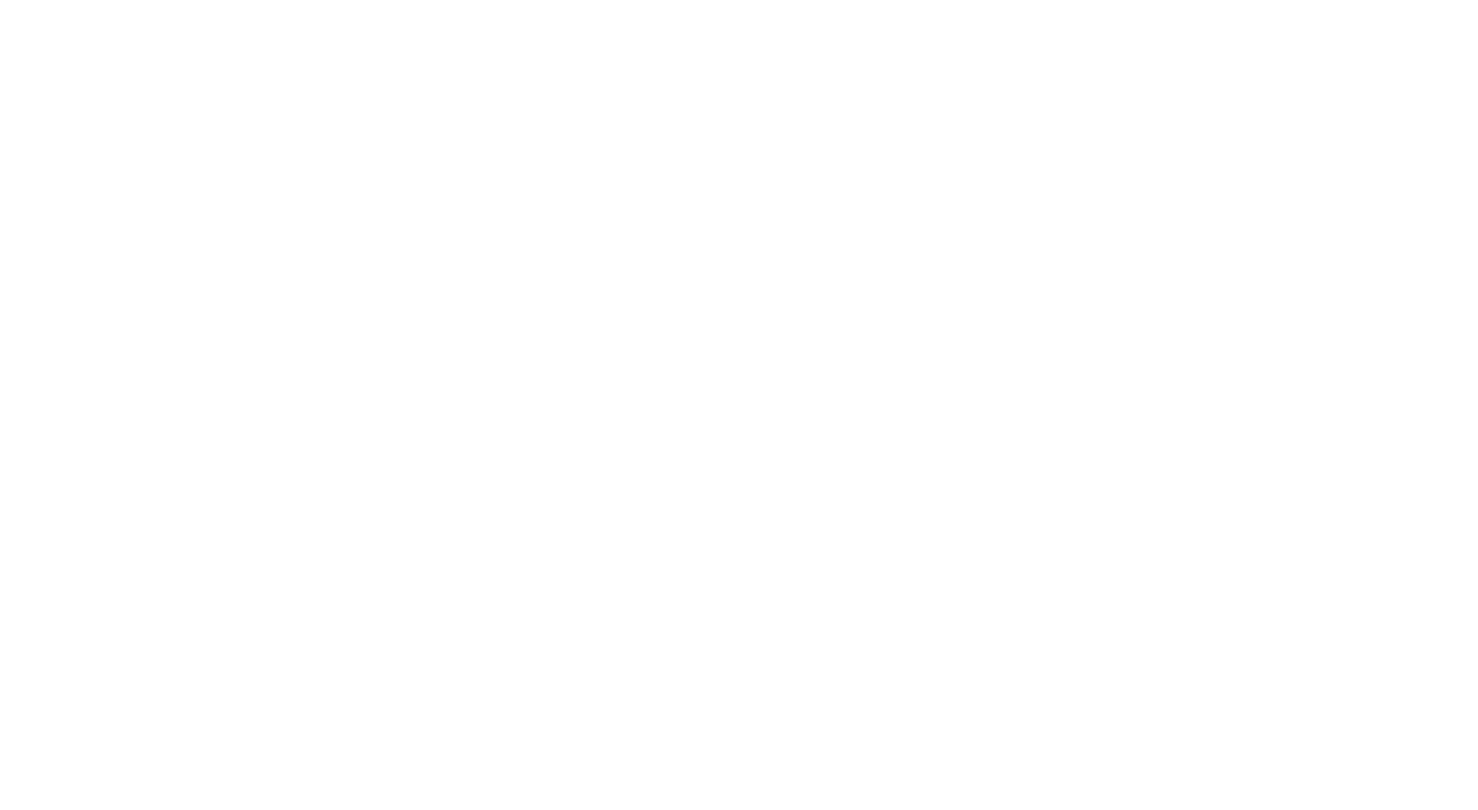
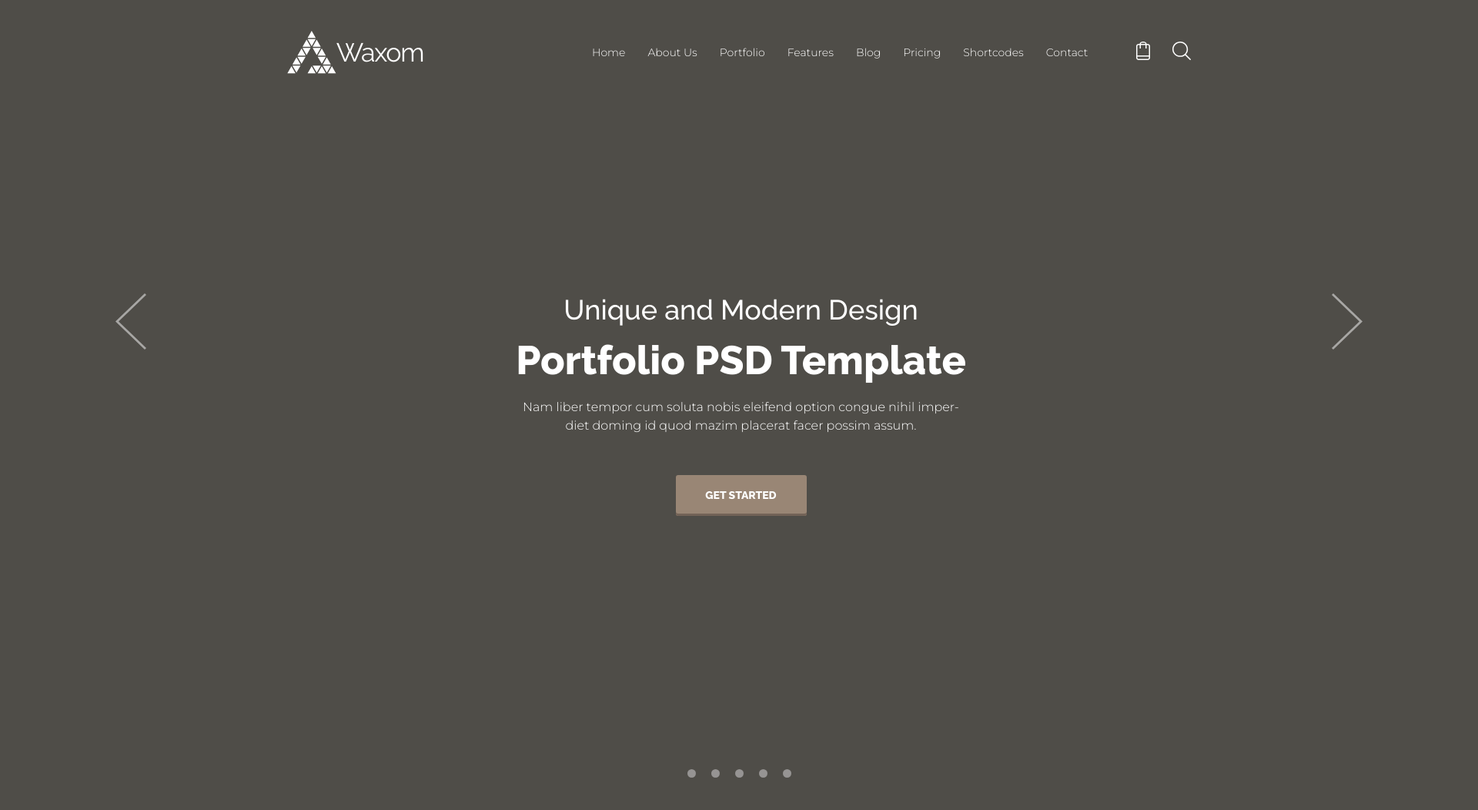
Before and after one commit to 6609at/6609at.github.io, a plain HTML site: page index.html in a window 1280 px wide. Shown: the whole page at 77% size, 1920 px wide, since content can reach past the window. Before the commit the page ends 800 px from the top, so only its background shows below. Drawn offline with Linux system fonts and the light colour scheme.

Commit message:
Add & edit header site
main change

```diff
--- a/index.html
+++ b/index.html
@@ -1,10 +1,72 @@
 <!DOCTYPE html>
 <html lang="en">
+
 <head>
     <meta charset="UTF-8">
-    <title>Document</title>
-</head>
+    <title>Waxom</title>
+    <link rel="stylesheet" href="style/style.css"> </head>
+    <link href="https://fonts.googleapis.com/css2?family=Raleway:wght@300;400;500;600;800&display=swap" rel="stylesheet">
+    <link href="https://fonts.googleapis.com/css2?family=Montserrat:wght@300&display=swap" rel="stylesheet">
+
 <body>
+    <header class="header ">
+        <section class="header-menu">
+            <a href="index.html" class="header-logo">
+                <svg xmlns="http://www.w3.org/2000/svg" xmlns:xlink="http://www.w3.org/1999/xlink" width="64" height="56" class="svg">
+                <path d="M52.873,55.128 L58.125,45.939 L63.377,55.128 L52.873,55.128 ZM46.303,45.172 L56.811,45.172 L51.557,54.359 L46.303,45.172 ZM51.557,34.451 L56.811,43.641 L46.303,43.641 L51.557,34.451 ZM39.738,33.686 L50.243,33.686 L44.990,42.874 L39.738,33.686 ZM44.990,22.967 L50.243,32.154 L39.738,32.154 L44.990,22.967 ZM33.168,22.202 L43.676,22.202 L38.422,31.390 L33.168,22.202 ZM38.422,11.480 L43.676,20.671 L33.168,20.671 L38.422,11.480 ZM26.600,10.713 L37.108,10.713 L31.854,19.905 L26.600,10.713 ZM31.854,-0.006 L37.108,9.184 L26.600,9.184 L31.854,-0.006 ZM20.032,20.671 L25.286,11.480 L30.540,20.671 L20.032,20.671 ZM13.465,32.154 L18.718,22.967 L23.971,32.154 L13.465,32.154 ZM6.897,43.641 L12.151,34.451 L17.404,43.641 L6.897,43.641 ZM0.331,55.128 L5.582,45.939 L10.836,55.128 L0.331,55.128 ZM17.404,45.172 L12.151,54.359 L6.897,45.172 L17.404,45.172 ZM23.971,33.686 L18.718,42.874 L13.465,33.686 L23.971,33.686 ZM30.540,22.202 L25.286,31.390 L20.032,22.202 L30.540,22.202 ZM37.108,55.128 L26.600,55.128 L31.854,45.939 L37.108,55.128 ZM43.676,45.172 L38.422,54.359 L33.168,45.172 L43.676,45.172 ZM50.243,55.128 L39.738,55.128 L44.990,45.939 L50.243,55.128 Z" />
+                </svg>
+                <span>waxom</span>
+            </a>
+            <nav class="header-menu-item-wrp">
+                <a href="#">Home</a>
+                <a href="#">About Us</a>
+                <a href="#">Portfolio</a>
+                <a href="#">Features</a>
+                <a href="#">Blog</a>
+                <a href="#">Pricing</a>
+                <a href="#">Shortcodes</a>
+                <a href="#">Contact</a>
+                <a href="#">
+                    <svg xmlns="http://www.w3.org/2000/svg" xmlns:xlink="http://www.w3.org/1999/xlink" width="18" height="24" class="menu-svg">
+                    <path d="M14.995,2.999 L13.496,2.999 C13.496,1.342 11.483,-0.002 8.999,-0.002 C6.514,-0.002 4.501,1.342 4.501,2.999 L3.002,2.999 C1.346,2.999 0.003,4.341 0.003,5.997 L0.003,20.995 C0.003,22.651 1.346,23.994 3.002,23.994 L14.995,23.994 C16.652,23.994 17.994,22.651 17.994,20.995 L17.994,5.997 C17.994,4.341 16.652,2.999 14.995,2.999 ZM8.999,1.498 C10.655,1.498 11.997,1.962 11.997,2.999 L6.000,2.999 C6.000,1.962 7.343,1.498 8.999,1.498 ZM16.495,20.995 C16.495,21.823 15.824,22.494 14.995,22.494 L3.002,22.494 C2.174,22.494 1.502,21.823 1.502,20.995 L1.502,19.495 L16.495,19.495 L16.495,20.995 ZM16.495,17.995 L1.502,17.995 L1.502,5.997 C1.502,5.169 2.174,4.497 3.002,4.497 L4.501,4.497 L4.501,8.998 L6.000,8.998 L6.000,4.497 L11.997,4.497 L11.997,8.998 L13.496,8.998 L13.496,4.497 L14.995,4.497 C15.824,4.497 16.495,5.169 16.495,5.997 L16.495,17.995 Z" />
+                    </svg>
+                </a>
+                <a href="#">
+                    <svg xmlns="http://www.w3.org/2000/svg" xmlns:xlink="http://www.w3.org/1999/xlink" width="24" height="24" class="menu-svg">
+                    <path d="M23.762,22.681 L17.569,16.586 C19.190,14.825 20.187,12.494 20.187,9.929 C20.186,4.443 15.668,-0.002 10.093,-0.002 C4.519,-0.002 0.001,4.443 0.001,9.929 C0.001,15.416 4.519,19.862 10.093,19.862 C12.502,19.862 14.711,19.028 16.446,17.644 L22.663,23.763 C22.966,24.062 23.458,24.062 23.761,23.763 C24.065,23.464 24.065,22.979 23.762,22.681 ZM10.093,18.334 C5.377,18.334 1.553,14.572 1.553,9.929 C1.553,5.288 5.377,1.525 10.093,1.525 C14.810,1.525 18.633,5.288 18.633,9.929 C18.633,14.572 14.810,18.334 10.093,18.334 Z" />
+                </svg>
+                </a>
+            </nav>
 
+        </section>
+        <section class="header-carousel">
+            <a href="#" class="btn carousel-btn-lf">
+                <svg xmlns="http://www.w3.org/2000/svg" xmlns:xlink="http://www.w3.org/1999/xlink" width="40" height="73">
+                <path d="M38.026,72.979 L0.005,36.498 L38.026,0.018 L39.995,2.022 L4.066,36.498 L39.995,70.977 L38.026,72.979 Z"/>
+                </svg>
+            </a>
+            <div class="carousel-content">
+                <span class="content-h1">Unique and Modern Design</span>
+                <span>Portfolio PSD Template</span>
+                <p>Nam liber tempor cum soluta nobis eleifend option congue nihil imper- <br> diet doming id quod mazim placerat facer possim assum.</p>
+                <a href="#">
+                    <span class="text-btn">Get Started</span>
+                </a>
+            </div>
+            <a href="#" class="btn carousel-btn-right">
+                <svg xmlns="http://www.w3.org/2000/svg" xmlns:xlink="http://www.w3.org/1999/xlink" width="40" height="73">
+                <path d="M1.974,72.979 L39.995,36.498 L1.974,0.018 L0.005,2.022 L35.934,36.498 L0.005,70.977 L1.974,72.979 Z"/>
+                </svg>
+            </a>
+            <div class="carusel-pagination">
+                <a href="#" class="carusel-pag-item"></a>
+                <a href="#" class="carusel-pag-item"></a>
+                <a href="#" class="carusel-pag-item"></a>
+                <a href="#" class="carusel-pag-item"></a>
+                <a href="#" class="carusel-pag-item"></a>
+            </div>
+        </section>
+    </header>
 </body>
+
 </html>
--- a/style/style.css
+++ b/style/style.css
@@ -0,0 +1,179 @@
+body {
+    width: 1920px;
+    margin: 0 auto;
+    padding: 0;
+}
+
+.header {
+    background-color: #4f4d48;
+    color: #fff;
+}
+
+.header-menu {
+    box-sizing: border-box;
+    display: flex;
+    justify-content: center;
+    align-items: center;
+    padding: 40px 0 0 0;
+    margin: 0 0 285px 0;
+}
+
+.header-logo {
+    display: flex;
+    align-items: center;
+    font-family: 'Raleway', sans-serif;
+    text-transform: capitalize;
+    font-size: 34px;
+    letter-spacing: -1.36px;
+    text-decoration: none;
+    color: #fff;
+    margin: 0 219px 0 0;
+}
+
+.header-logo:hover {
+    color: #c7b299;
+}
+
+.svg {
+    fill: currentColor;
+}
+
+.header-menu-item-wrp {
+    display: flex;
+    align-items: center;
+}
+
+.header-menu-item-wrp a {
+    text-decoration: none;
+    color: #fff;
+    margin: 0 29px 0 0;
+    padding: 0;
+    font-family: 'Montserrat', sans-serif;
+    font-size: 14px;
+    fill: #fff;
+}
+
+.header-menu-item-wrp a:nth-child(8) {
+    margin-right: 63px
+}
+
+.header-menu-item-wrp a:last-child {
+    margin: 0;
+}
+
+.header-menu-item-wrp a:hover {
+    color: #c7b299;
+}
+
+.header-menu-item-wrp svg:hover {
+    fill: #c7b299;
+}
+
+.header-carousel {
+    padding: 0 150px 0 150px;
+    display: flex;
+    justify-content: space-between;
+    flex-wrap: wrap;
+}
+
+.btn {
+    display: block;
+    min-width: 40px;
+    min-height: 73px;
+}
+
+.carousel-btn-lf {
+    opacity: 0.5;
+    fill: #fff;
+    height: 73px;
+}
+.carousel-btn-lf:hover {
+    opacity: 1;
+    fill:#d3c1ad;
+}
+
+.carousel-content {
+    margin: 0 470px 329px 475px;
+    max-width: 589px;
+    display: flex;
+    flex-direction: column;
+    justify-content: center;
+    align-items: center;
+}
+
+.content-h1 {
+    margin: 0 0 14px 0;
+    font-family: 'Raleway', sans-serif;
+    font-size: 36px;
+    font-weight: 500;
+}
+
+.carousel-content span:nth-child(2) {
+    margin: 0 0 19px 0;
+    font-family: 'Raleway', sans-serif;
+    font-size: 52px;
+    font-weight: 800;
+    letter-spacing: normal;
+}
+
+.carousel-content p {
+    margin: 0 0 52px 0;
+    text-align: center;
+    font-family: 'Montserrat', sans-serif;
+    font-size: 16px;
+    font-weight: 300;
+    line-height: 1.5;
+}
+
+.carousel-content a {
+    text-decoration: none;
+    color: #fff;
+    display: flex;
+    width: 170px;
+    min-height: 53px;
+    border-radius: 3px;
+    background-color: #998675;
+    text-align: center;
+    text-transform: uppercase;
+    box-shadow: inset 0px -3px 0 0 #736357;
+}
+.carousel-content a:hover {
+    background-color: #d3c1ad;
+}
+.carousel-content a:active {
+    background-color: #6a5d51;
+}
+.text-btn {
+    margin: auto;
+    font-family: 'Raleway', sans-serif;
+    font-size: 14px;
+    font-weight: 800;
+    line-height: 1.64;
+}
+
+.carousel-btn-right {
+    opacity: 0.5;
+    fill: #fff;
+    height: 73px;
+}
+
+.carousel-btn-right:hover {
+    fill: #d3c1ad;
+    opacity: 1;
+}
+
+.carusel-pagination {
+    width: 100%;
+    display: flex;
+    justify-content: center;
+    margin: 0 0 42px 0;
+}
+
+.carusel-pag-item {
+    display: block;
+    height: 11px;
+    width: 11px;
+    margin: 0 10px;
+    border-radius: 50%;
+    background-color: #969493;
+}
```
Also changed, not shown: img/icon-cart.png (added), img/icon-search.png (added), img/logos.png (added).
